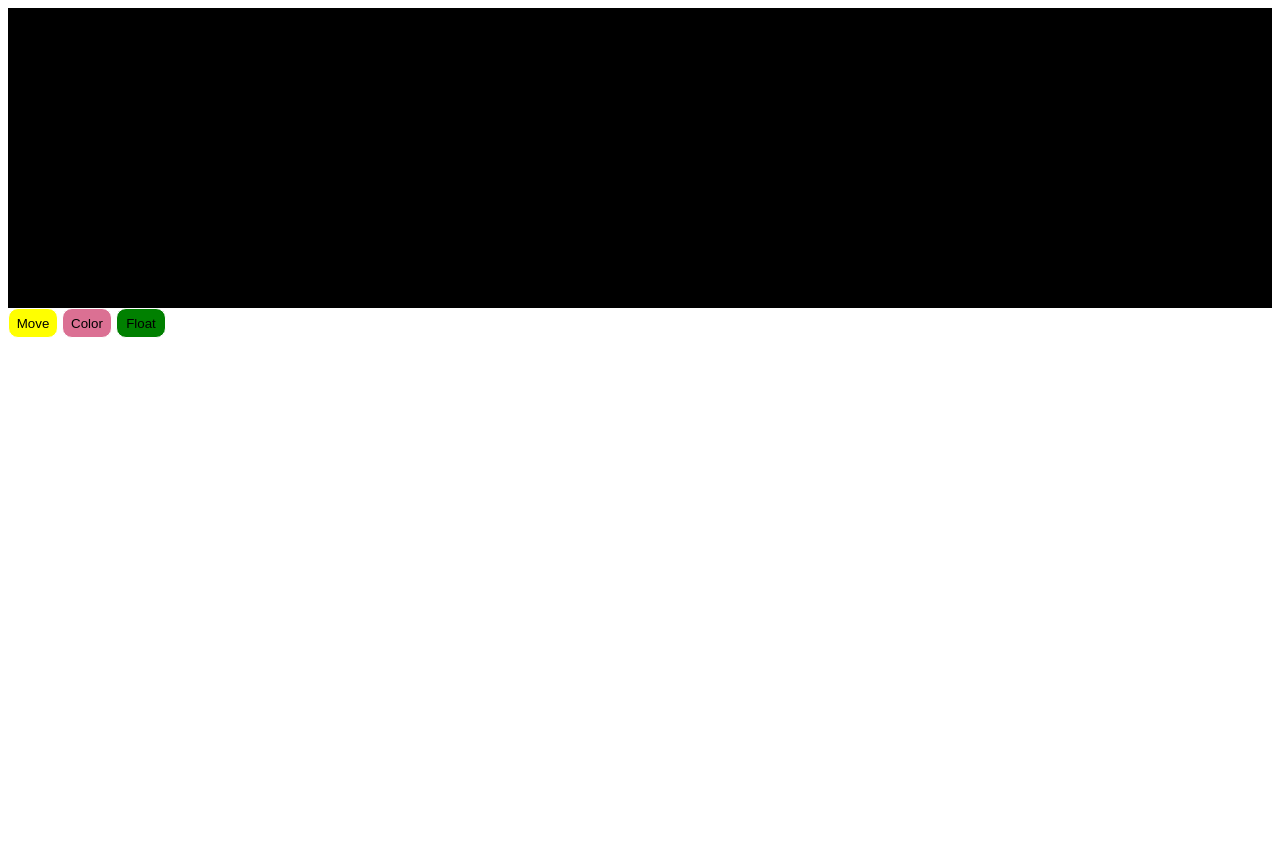
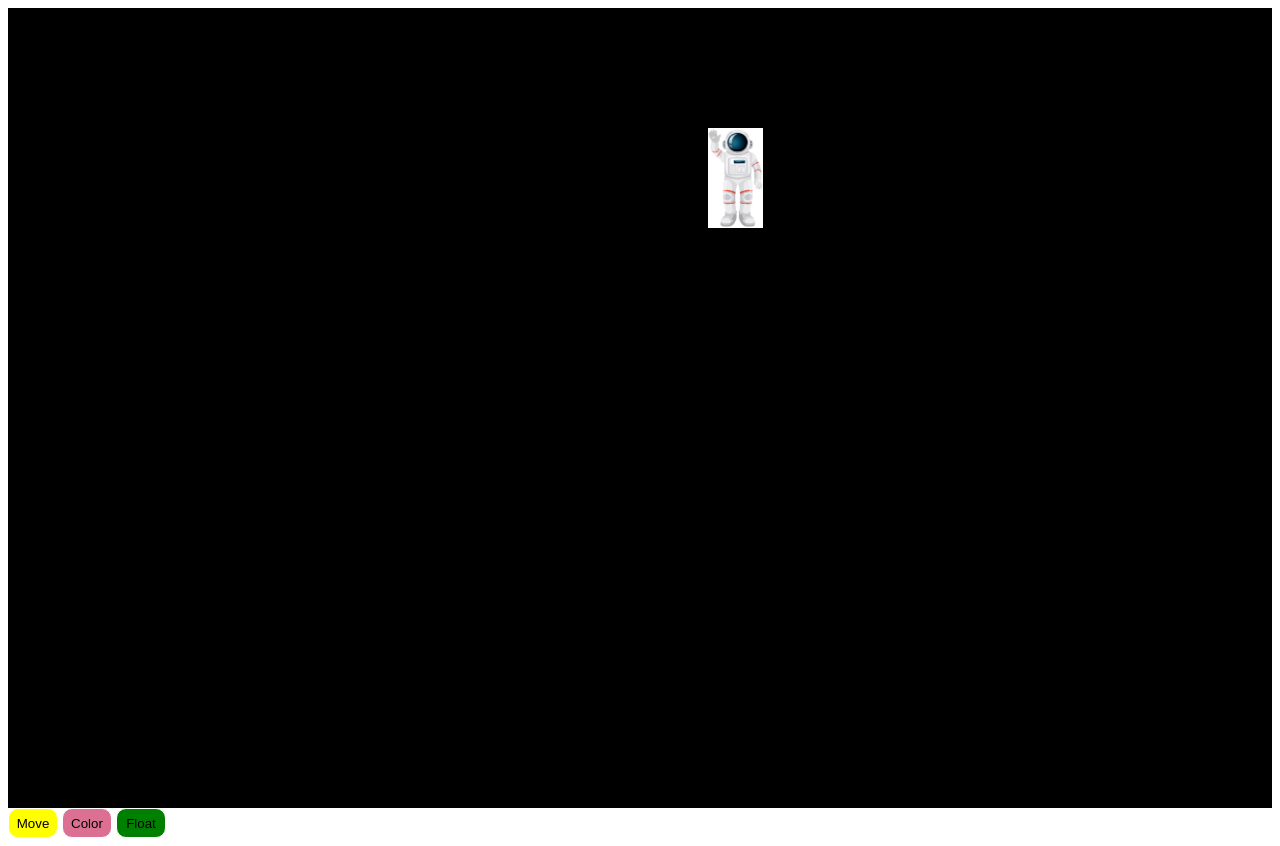
Before and after one commit to SantiagoRiveros/frontend1, a plain HTML site: page index.html in a window 1280 px wide. Before the commit the page ends 800 px from the top, so only its background shows below. Drawn offline with Linux system fonts and the light colour scheme.

Commit message:
ejercicio1

```diff
--- a/index.html
+++ b/index.html
@@ -8,12 +8,18 @@
   </head>
   <body>
     <main>
-      <div class="main-container"></div>
+      <div class="main-container"><img class="astronauta" src="./astronauta.jpg" alt="not found"/></div>
     </main>
     <footer class="footer">
       <button class="button-move">Move</button>
       <button class="button-color">Color</button>
       <button class="button-float">Float</button>
     </footer>
+
+    <script src="script.js">
+
+    </script>
+
+
   </body>
 </html>
--- /dev/null
+++ b/script.js
@@ -0,0 +1,5 @@
+function move(){
+let image = document.querySelector(".astronauta")
+image.style.marginLeft+="700px";
+}
+move()
--- a/styles.css
+++ b/styles.css
@@ -1,5 +1,5 @@
 .main-container {
-  height: 300px;
+  height: 800px;
   background-color: black;
 }
 
@@ -25,3 +25,9 @@ button {
 .button-float {
   background-color: green;
 }
+
+.astronauta {
+  height: 100px;
+  margin-top: 120px;
+  margin-left: 30px;
+}
```
Also changed, not shown: astronauta.jpg (renamed from 9895077_47682.jpg).
